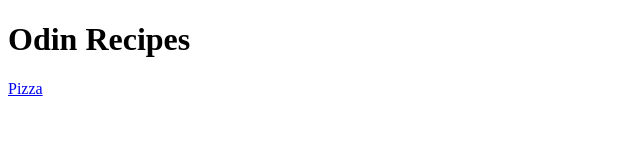
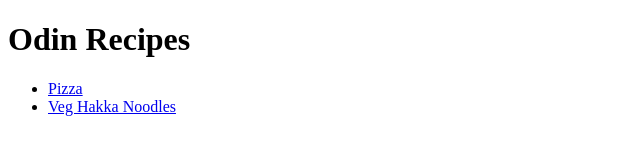
Before and after one commit to deepesh136/odin-recipes, a plain HTML site: page index.html in a window 1280 px wide. Shown: the whole page, without its empty margins (0-640 px from the left). Drawn offline with Linux system fonts and the light colour scheme.

Commit message:
Added links to pizza and noodles file in unordered list

```diff
--- a/index.html
+++ b/index.html
@@ -6,6 +6,10 @@
     </head>
     <body>
         <h1>Odin Recipes</h1>
-        <a href="recipes/pizza.html">Pizza</a>
+        <ul>
+            <li><a href="recipes/pizza.html">Pizza</a></li>
+            <li><a href="recipes/noodles.html">Veg Hakka Noodles</a></li>
+        </ul>
+
     </body>
 </html>
```
